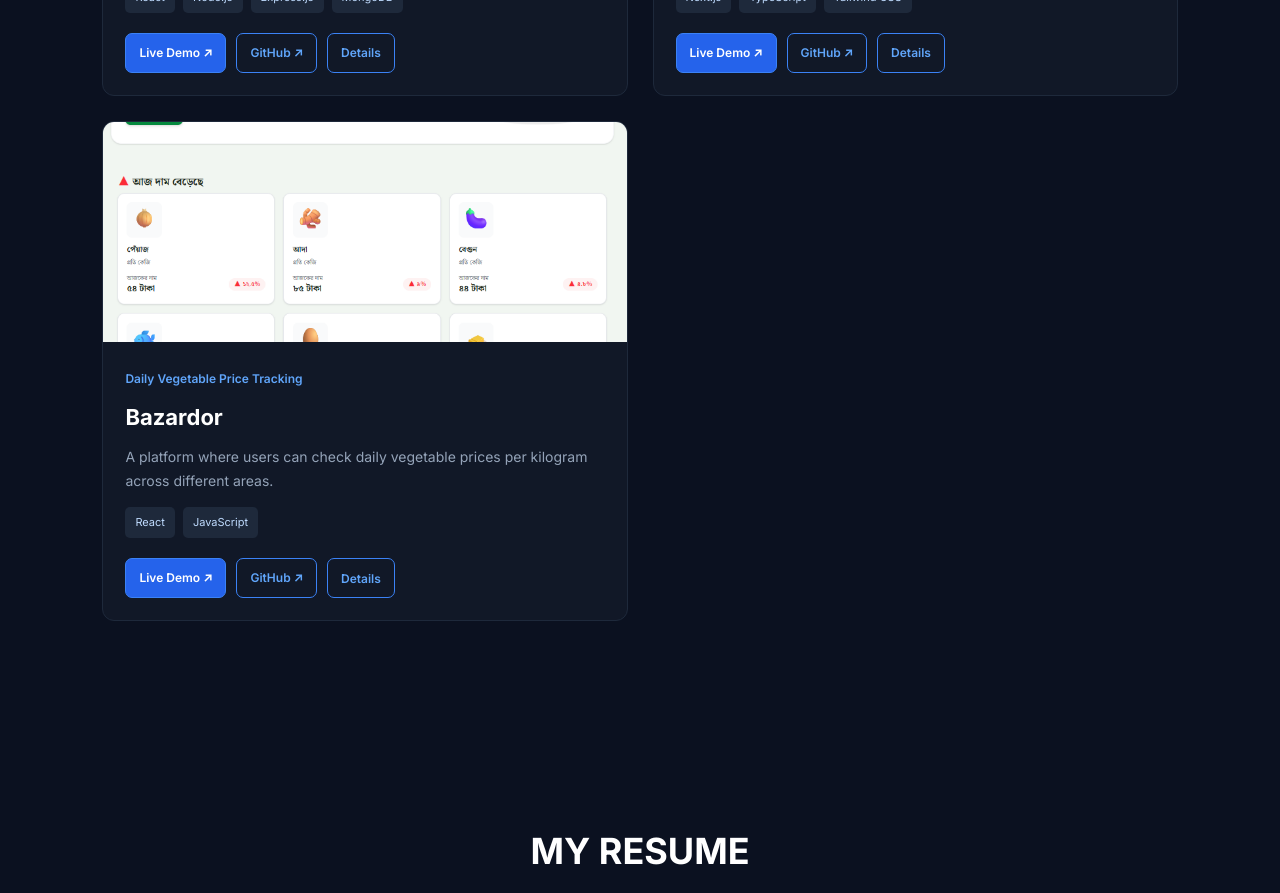
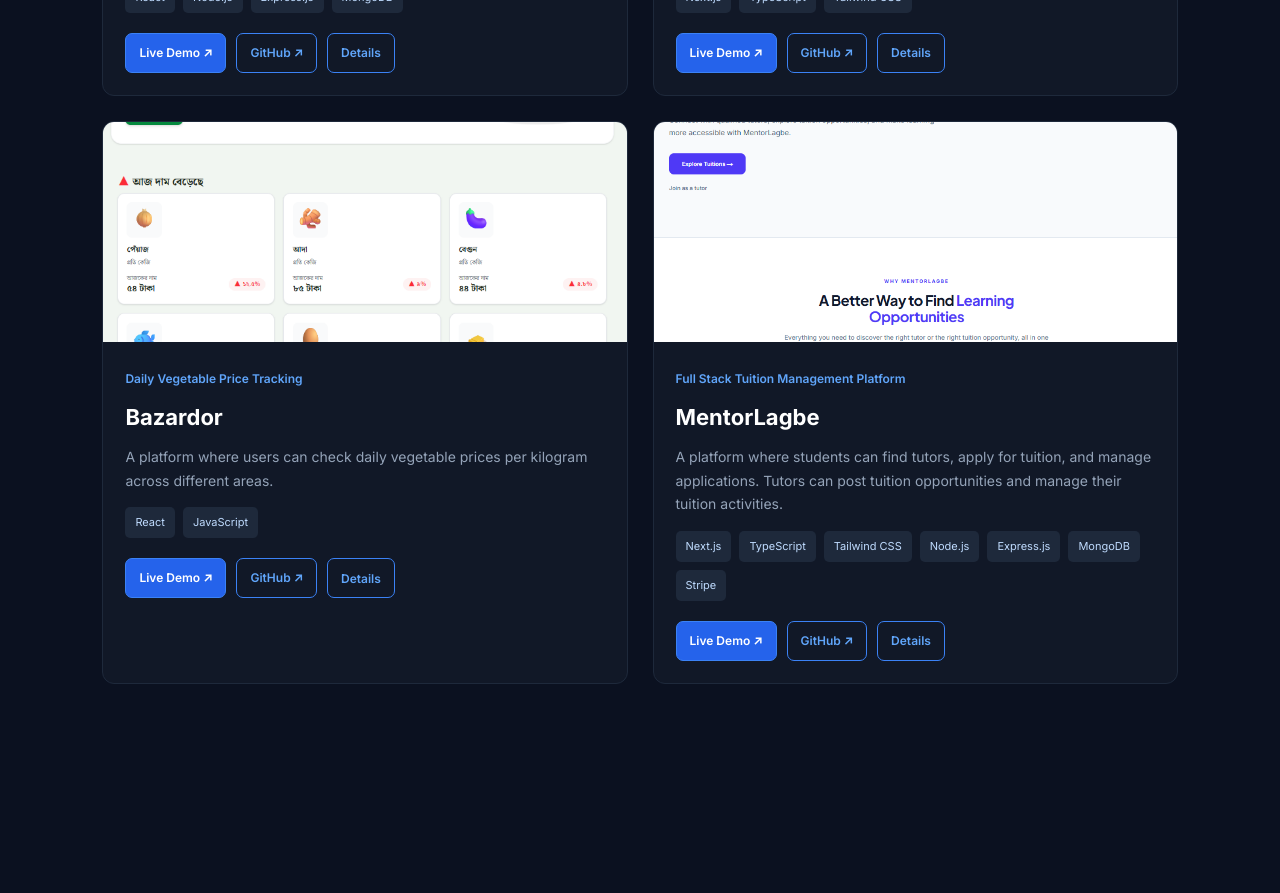
Before and after one commit to the-abidkhan/abid-portfolio, a React (Vite) app: page / in a window 1280 px wide. Shown: the part 5140-6033 px from the top of the page. Built offline with nearby package versions, Linux system fonts and the light colour scheme.

Commit message:
New project added

```diff
--- a/src/data/project.js
+++ b/src/data/project.js
@@ -33,6 +33,25 @@ const projects = [
     liveLink: "https://pha-7-bazardor.vercel.app",
     githubLink: "https://github.com/the-abidkhan/PHA-7-Bazardor",
   },
+  {
+    id: 4,
+    name: "MentorLagbe",
+    category: "Full Stack Tuition Management Platform",
+    description:
+      "A platform where students can find tutors, apply for tuition, and manage applications. Tutors can post tuition opportunities and manage their tuition activities.",
+    technologies: [
+      "Next.js",
+      "TypeScript",
+      "Tailwind CSS",
+      "Node.js",
+      "Express.js",
+      "MongoDB",
+      "Stripe",
+    ],
+    image: "/projects/mentorlagbe.jpg",
+    liveLink: "https://mentorlagbe-client-ebon.vercel.app/",
+    githubLink: "https://github.com/the-abidkhan/mentorlagbe-client",
+  },
 ];
 
 export default projects;
```
Also changed, not shown: public/projects/mentorlagbe.jpg (added).
